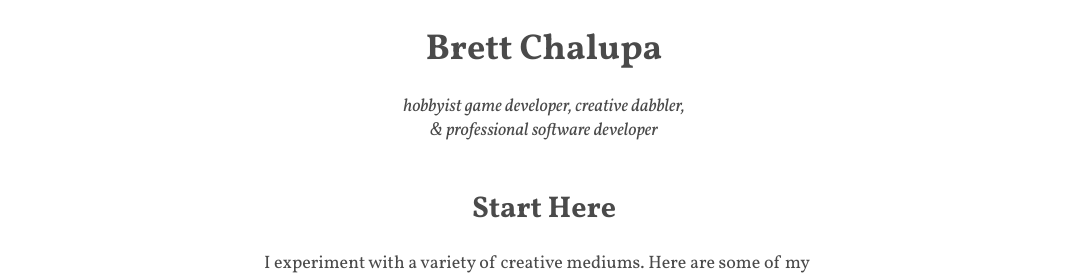
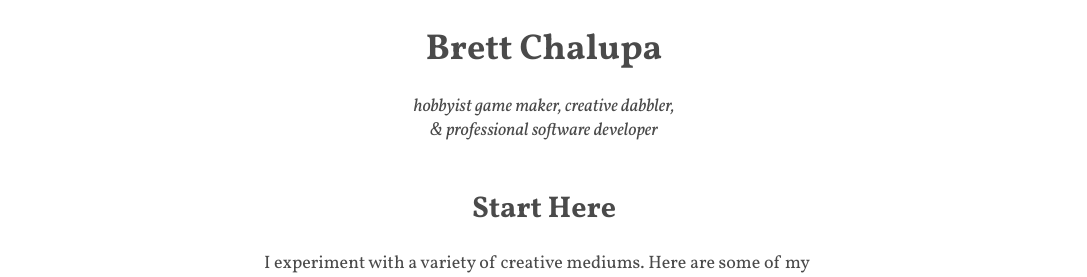
Before and after one commit to brettchalupa/brettchalupa.github.io, a Jekyll site: the page built from index.html, in a window 1280 px wide. Shown: the part 266-543 px from the top of the page, without its empty margins (96-1183 px from the left). Built offline with Jekyll 4.4.1, drawn with Linux system fonts in a browser that asks for light colours.

Commit message:
adjust: tagline

```diff
--- a/_config.yml
+++ b/_config.yml
@@ -45,7 +45,7 @@ defaults:
       type: short_stories
     values:
       layout: chapter
-description: 'Hobbyist game developer, creative dabbler, and professional software developer'
+description: 'Hobbyist game maker, creative dabbler, and professional software developer'
 url: http://www.brettchalupa.com
 logo: "/img/brett-pizza.jpg"
 google_site_verification: h9LmQSzbCwC5a0Oc1q6qAqQgApXhfsS7p13JFHFQD0Q
--- a/index.html
+++ b/index.html
@@ -9,7 +9,7 @@ layout: default
 
     <h1>Brett Chalupa</h1>
 
-    <p class="tagline"><em>hobbyist game developer, creative dabbler,<br>&amp; professional software developer</em></p>
+    <p class="tagline"><em>hobbyist game maker, creative dabbler,<br>&amp; professional software developer</em></p>
   </div>
 
   <div>
```
